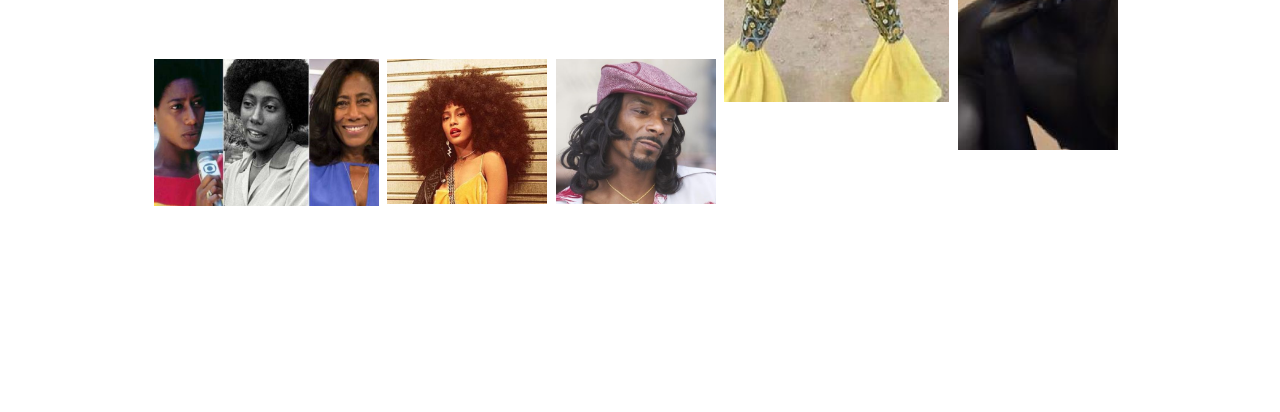
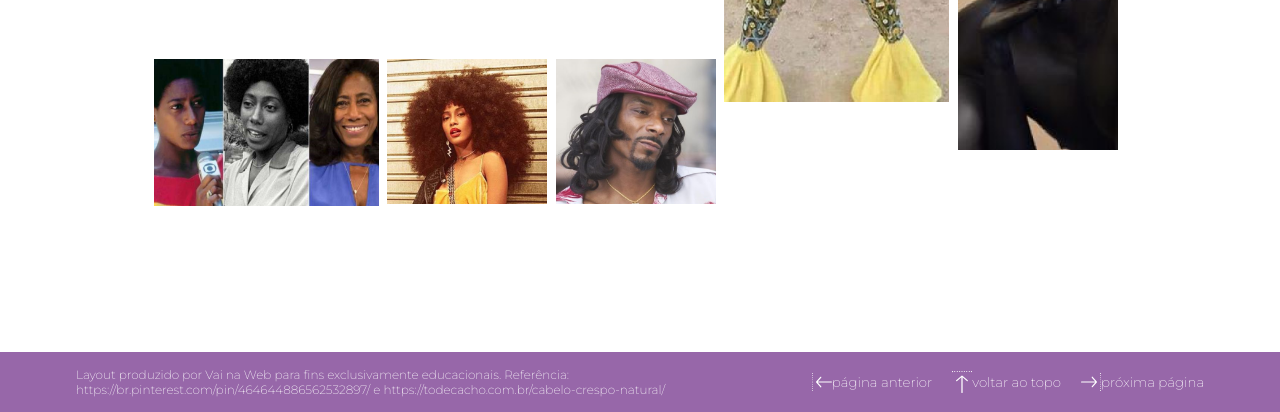
Before and after one commit to henrique-scultori/Trabalho-FInal-Crespos, a plain HTML site: page index.html in a window 1280 px wide. Shown: the part 4726-5138 px from the top of the page. Before the commit the page ends 5078 px from the top, so only its background shows below. Drawn offline with nearby package versions, Linux system fonts and the light colour scheme.

Commit message:
Formato Laptop finalizado

```diff
--- a/index.html
+++ b/index.html
@@ -189,6 +189,16 @@
             </div>
         </section>
     </main>
+    <footer>
+        <p class="pFooter">Layout produzido por Vai na Web para fins exclusivamente educacionais. Referência:
+            https://br.pinterest.com/pin/464644886562532897/ e https://todecacho.com.br/cabelo-crespo-natural/
+        </p>
+        <div class="divButtons">
+            <button><img class="esquerda" src="/images/esquerda.svg" alt="">página anterior</button>
+            <a href="#"><button><img class="cima" src="/images/cima.svg" alt="">voltar ao topo</button></a>
+            <button><img src="/images/direita.svg" alt="" class="direita">próxima página</button>
+        </div>
+    </footer>
 </body>
 
 </html>
--- a/style.css
+++ b/style.css
@@ -389,4 +389,47 @@
         bottom: 42px;
         width: 160px;
     }
-}
+
+    footer {
+        background-color: #9767A9;
+        width: 100%;
+        height: 60px;
+        display: flex;
+        justify-content: space-evenly;
+        align-items: center;
+    }
+
+    .pFooter {
+        color: white;
+        font-family: 'Montserrat', sans-serif;
+        font-size: 12px;
+        font-weight: 200;
+        width: 50%;
+    }
+
+    .divButtons {
+        display: flex;
+        justify-content: center;
+    }
+
+    .esquerda,
+    .cima,
+    .direita {
+        width: 20px;
+        margin-left: 10px;
+    }
+
+    button {
+        display: flex;
+        align-items: center;
+        color: white;
+        font-family: 'Montserrat', sans-serif;
+        font-weight: 200;
+        margin-left: 10px;
+        background-color: #9767A9;
+        border: none;
+    }
+
+    .cima {
+        cursor: pointer;
+    }
```
Also changed, not shown: images/cima.svg (renamed from images/Grupo 5.svg), images/direita.svg (renamed from images/Grupo 6.svg), images/esquerda.svg (renamed from images/Grupo 7.svg).
